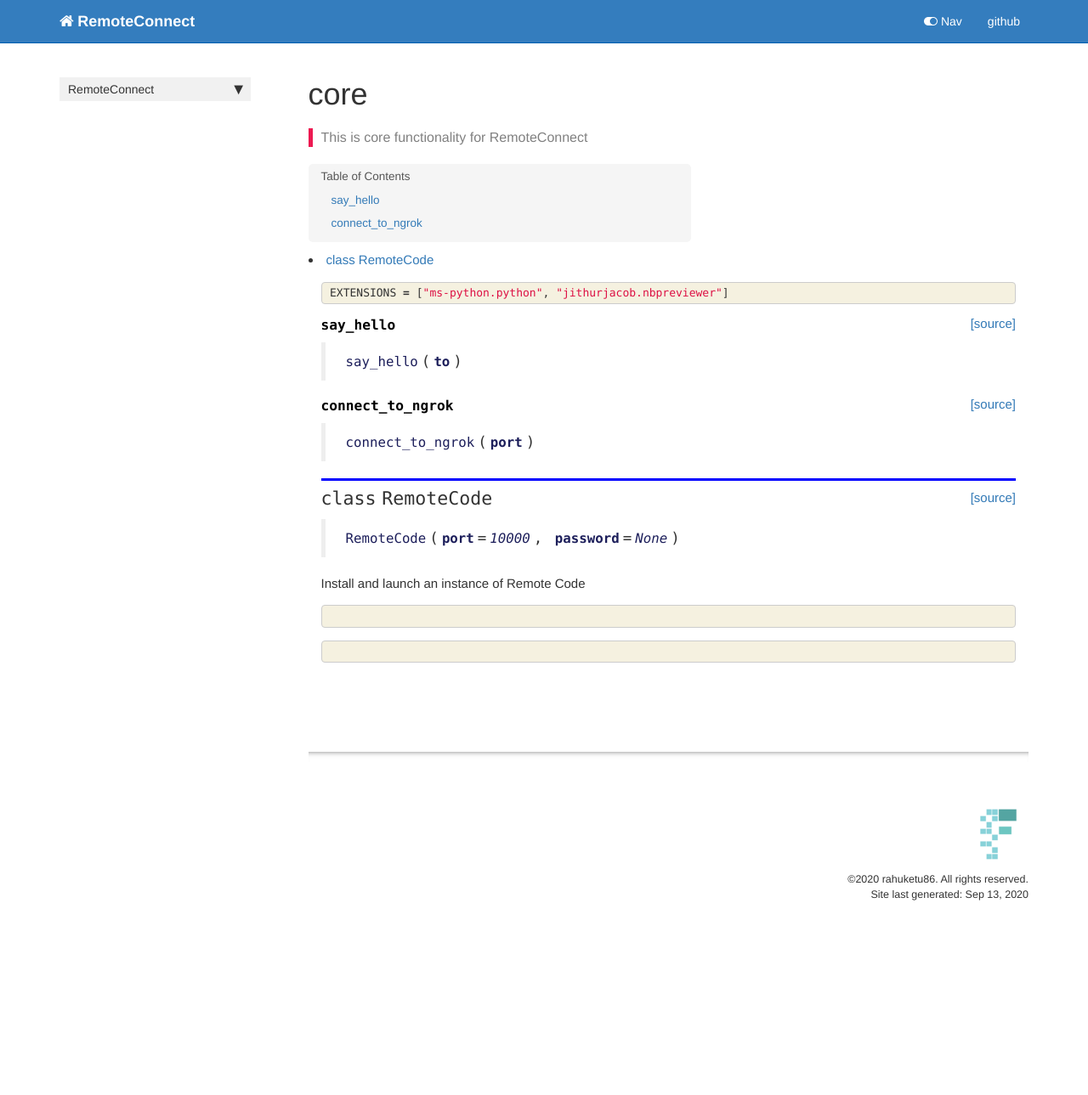
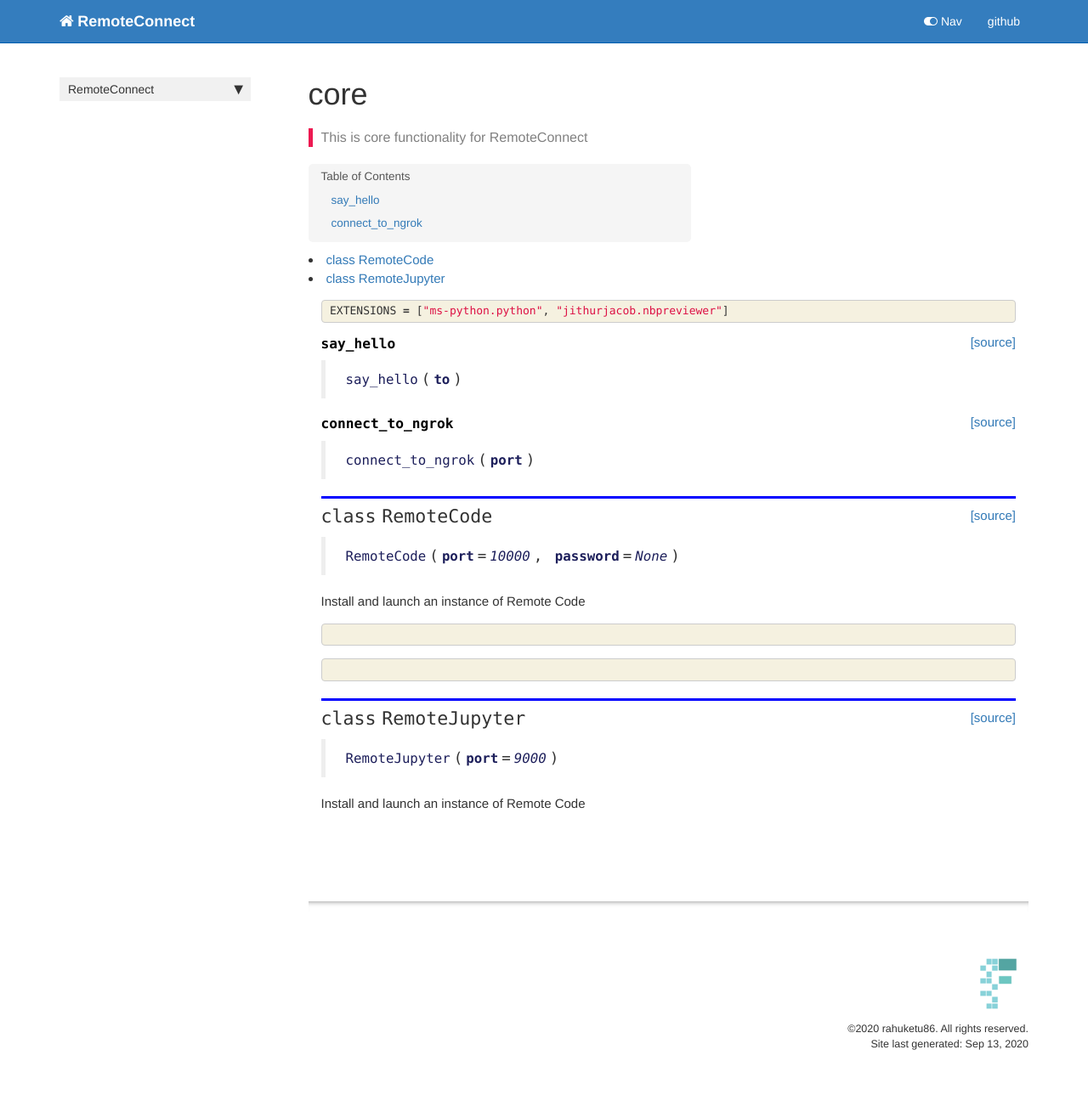
Before and after one commit to Rahuketu86/RemoteConnect, a Jekyll site: the page built from docs/core.html, in a window 1280 px wide. Shown: the whole page at 85% size. Built offline with Jekyll 4.4.1, drawn with Linux system fonts in a browser that asks for light colours; nearby versions of some CDN libraries; comment, search, counter and statistics services are not loaded; before the commit the page ends 1113 px from its top, so only the background shows below that.

Commit message:
Enabled remote jupyter kernel

```diff
--- a/RemoteConnect/_nbdev.py
+++ b/RemoteConnect/_nbdev.py
@@ -7,7 +7,9 @@ index = {"IN_COLAB": "00_core.ipynb",
          "say_hello": "00_core.ipynb",
          "connect_to_ngrok": "00_core.ipynb",
          "RemoteCode": "00_core.ipynb",
-         "start_code": "01_cli.ipynb"}
+         "RemoteJupyter": "00_core.ipynb",
+         "start_code": "01_cli.ipynb",
+         "start_jupyter": "01_cli.ipynb"}
 
 modules = ["core.py",
            "cli.py"]
--- a/docs/core.html
+++ b/docs/core.html
@@ -181,4 +181,36 @@ nb_path: "nbs/00_core.ipynb"
 </div>
     {% endraw %}
 
+    {% raw %}
+
+<div class="cell border-box-sizing code_cell rendered">
+
 </div>
+    {% endraw %}
+
+    {% raw %}
+
+<div class="cell border-box-sizing code_cell rendered">
+
+<div class="output_wrapper">
+<div class="output">
+
+<div class="output_area">
+
+
+<div class="output_markdown rendered_html output_subarea ">
+<h2 id="RemoteJupyter" class="doc_header"><code>class</code> <code>RemoteJupyter</code><a href="https://github.com/rahuketu86/RemoteConnect/tree/master/RemoteConnect/core.py#L89" class="source_link" style="float:right">[source]</a></h2><blockquote><p><code>RemoteJupyter</code>(<strong><code>port</code></strong>=<em><code>9000</code></em>)</p>
+</blockquote>
+<p>Install and launch an instance of Remote Code</p>
+
+</div>
+
+</div>
+
+</div>
+</div>
+
+</div>
+    {% endraw %}
+
+</div>
```
Also changed, not shown: RemoteConnect/cli.py (+9 -2 lines), RemoteConnect/core.py (+30 -1 lines), docs/cli.html (+21 -6 lines), 3 other files.
